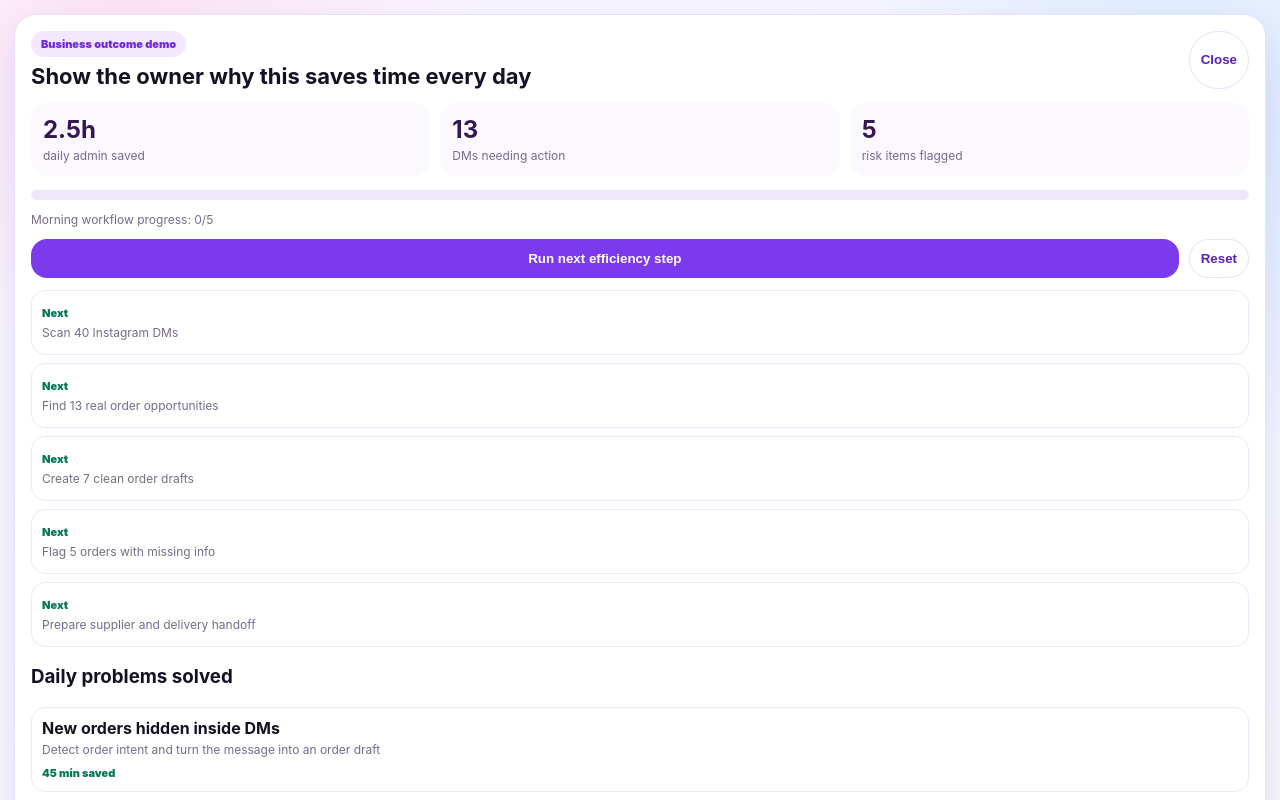
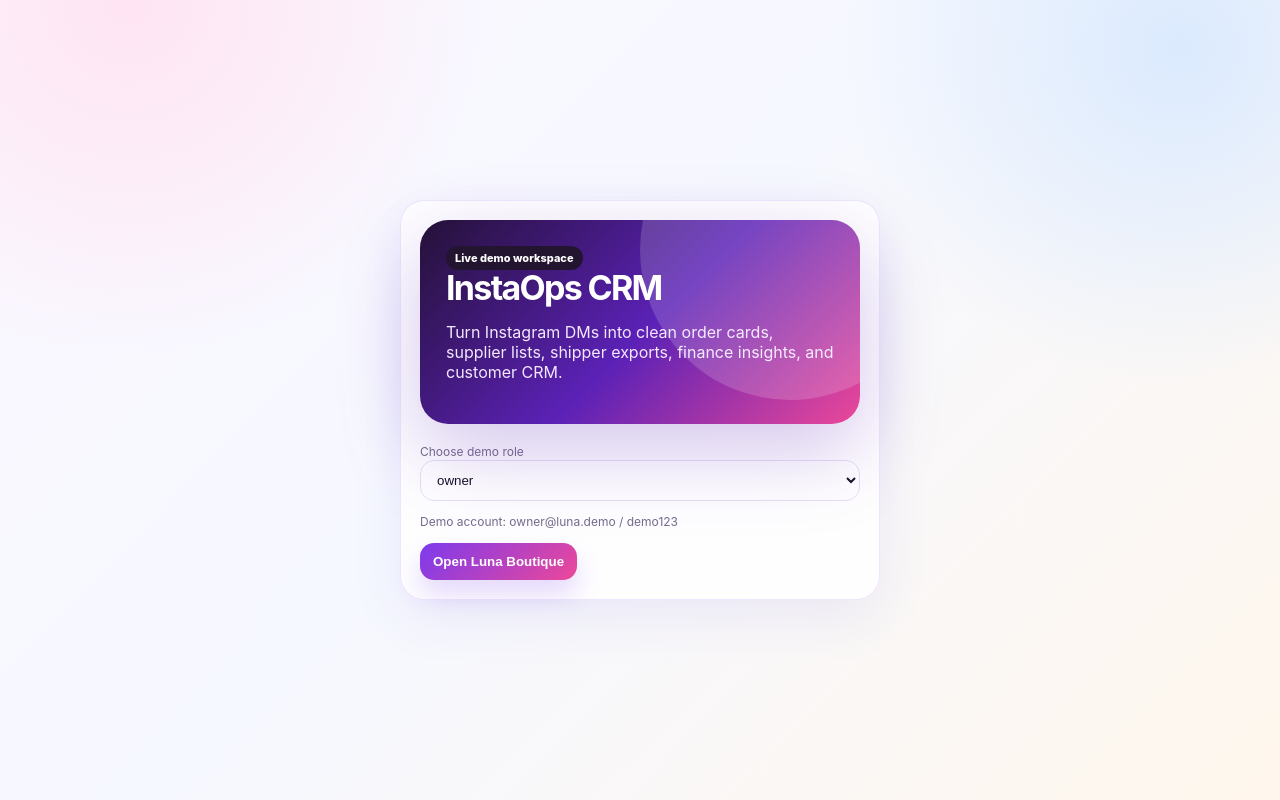
Before and after one commit to JinoFin/rep-test, a Next.js app: page / in a window 1280 px wide. Shown: the top 800 px of the page. Built offline with nearby package versions, Linux system fonts and the light colour scheme.

Commit message:
remove efficiency showcase from layout

```diff
--- a/src/app/layout.tsx
+++ b/src/app/layout.tsx
@@ -1,9 +1,7 @@
 import type { Metadata } from "next";
 import DemoActions from "./DemoActions";
-import EfficiencyShowcase from "./EfficiencyShowcase";
 import "./globals.css";
 import "./product-visuals.css";
-import "./efficiency-showcase.css";
 
 export const metadata: Metadata = {
   title: "InstaOps CRM",
@@ -14,7 +12,6 @@ export default function RootLayout({ children }: { children: React.ReactNode })
   return (
     <html lang="en">
       <body>
-        <EfficiencyShowcase />
         {children}
         <DemoActions />
       </body>
```
